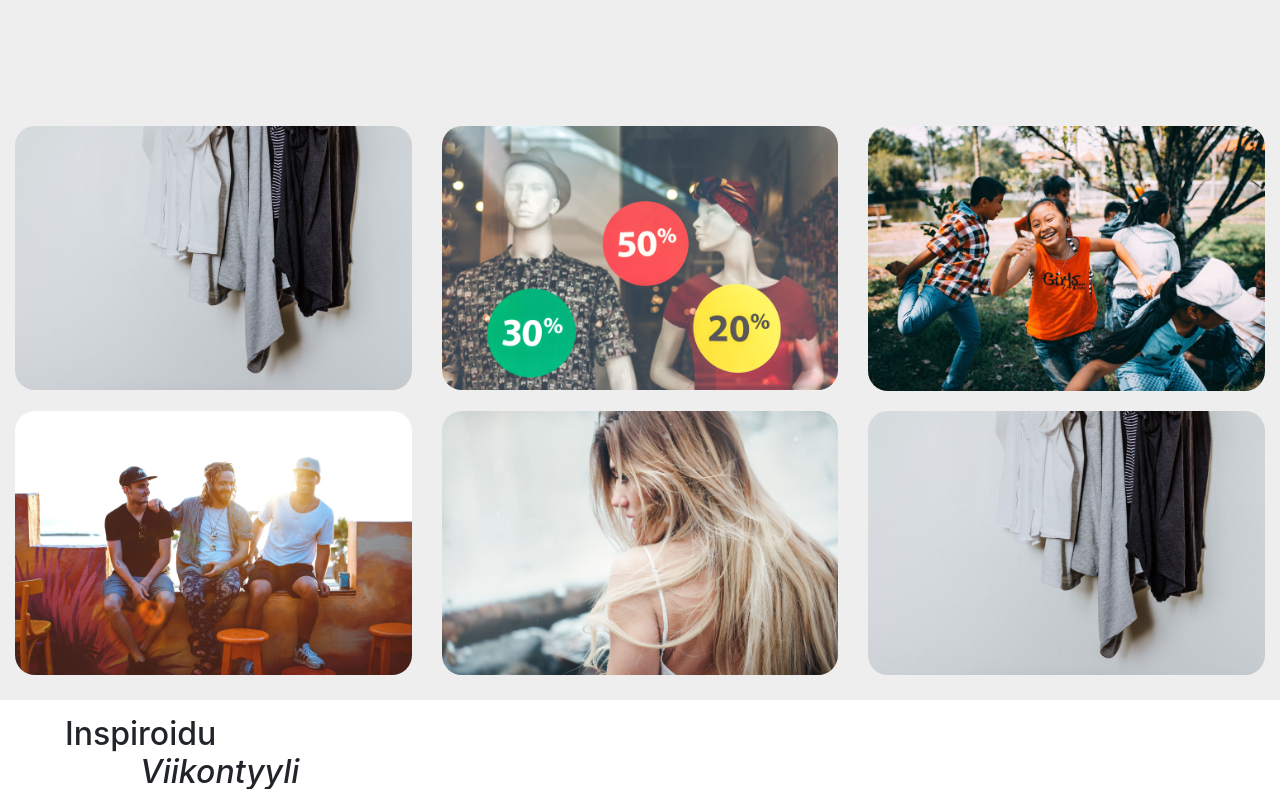
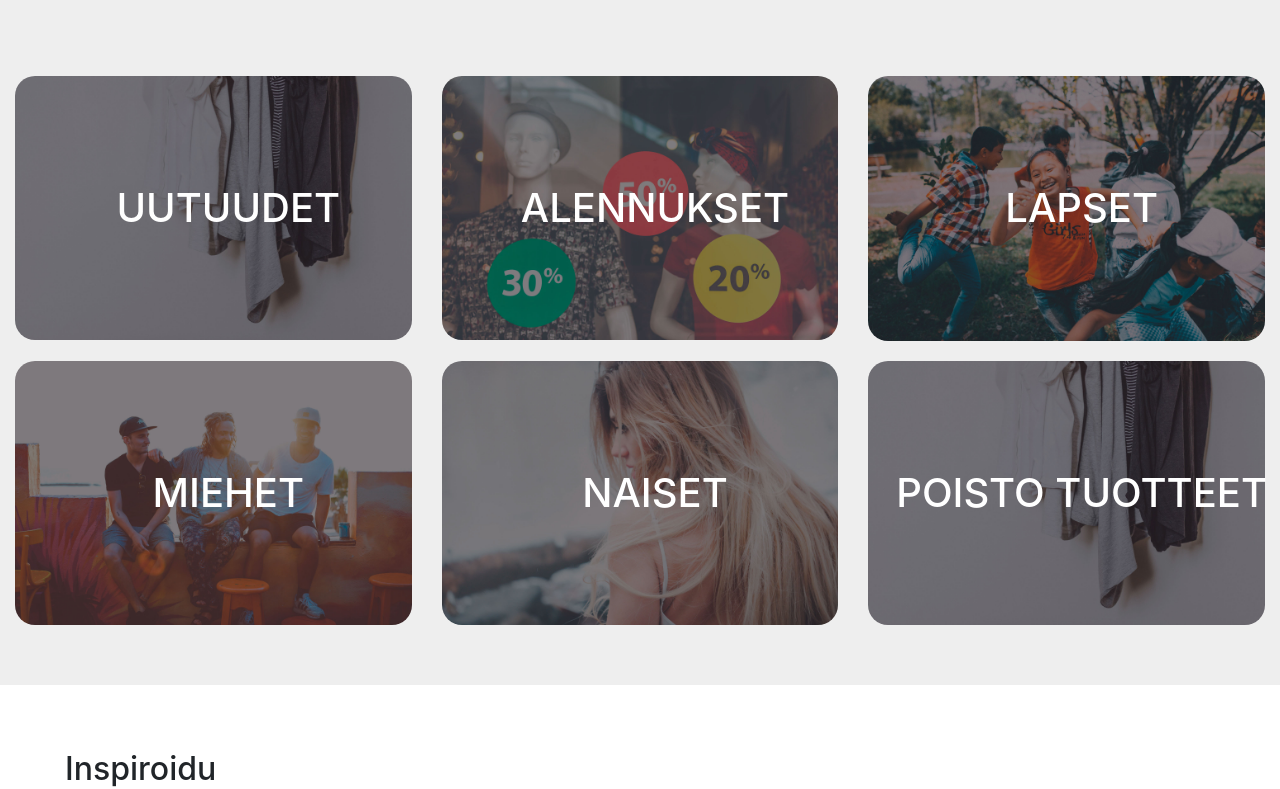
Before and after one commit to OlliPerikanta/Vaatekaupan-nettisivu, a plain HTML site: page index.html in a window 1280 px wide. Shown: the part 991-1780 px from the top of the page. Drawn offline with nearby package versions, Linux system fonts and the light colour scheme.

Commit message:
UI parannuksia section 2:seen
Overleyt lisätty kuviin ja kuvatekstit myös, sekä muita pieniä lisäyksiä tehty.

```diff
--- a/css/tyyli.css
+++ b/css/tyyli.css
@@ -25,7 +25,7 @@ body {
     padding: .5rem 1rem;
 }
 
-.ekakuva {
+.kuvateksti {
     color: #C6B298 !important;
     position: absolute;
     display: flex;
@@ -37,10 +37,22 @@ body {
     padding: 10px;
 }
 
+.kuvateksti2 {
+    color: white !important;
+    font-size: 2.5rem !important;
+    position: absolute;
+    display: flex;
+    justify-content: center;
+    flex-direction: column;
+    align-items: center;
+    height: 100%;
+    width: 100%;
+}
+
 .sivulta {
-    -webkit-animation: tekstisivulta 1s;
+    -webkit-animation: tekstisivulta 1.3s;
     -webkit-animation-fill-mode: forwards;
-    animation: tekstisivulta 1s;
+    animation: tekstisivulta 1.3s;
     animation-fill-mode: forwards;
     position: absolute;
 }
@@ -140,8 +152,10 @@ body {
     text-align: center;
     color: #C6B298;
     margin-top: 50px;
-    margin-bottom: 100px;
+    margin-bottom: 50px;
 }
+
+
 
 .kategoriakuvat img {
     height: auto;
@@ -149,12 +163,14 @@ body {
     border-radius: 20px;
     margin-top: 10px;
     margin-bottom: 10px;
+
 }
 
 .section2 {
     height: auto;
     padding: 15px;
     background-color: #EEEEEE;
+    padding-bottom: 50px;
 }
 
 .section3 {
@@ -165,17 +181,20 @@ body {
 }
 
 .alaotsikko {
+    margin-top: 50px;
     margin-left: 50px;
     margin-bottom: inherit !important;
 }
 
 .alaotsikko2 {
+    margin-top: 50px;
     margin-left: 90px;
     margin-bottom: inherit !important;
 }
 
 .italicalaotsikko {
     margin-left: 125px;
+    margin-bottom: 50px;
 }
 
 
@@ -212,15 +231,24 @@ body {
     padding-left: 15px;
     margin-right: auto;
     margin-left: auto;
+    display: block;
+}
+
+.vinkit {
+    display: flex;
+    justify-content: center;
+    flex-direction: column;
+    align-items: center;
 }
 
 .vinkit img {
     margin-top: 10px;
     margin-bottom: 10px;
     width: 100%;
-
+    max-width: 500px;
     height: 740px;
     object-fit: cover;
+
 }
 
 .section6 {
--- a/index.html
+++ b/index.html
@@ -95,15 +95,15 @@
 
     <div class="section1" id="slideshow">
         <div>
-            <h1 class="ekakuva sivulta">"Tähän tulee tekstiä"</h1>
+            <h1 class="kuvateksti sivulta">"Tähän tulee tekstiä"</h1>
             <img src="img/etusivu1.jpg">
         </div>
         <div>
-            <h1 class="ekakuva sivulta">"Jotain nättiä tähän"</h1>
+            <h1 class="kuvateksti sivulta">"Jotain nättiä tähän"</h1>
             <img src="img/summer2.jpg">
         </div>
         <div>
-            <h1 class="ekakuva sivulta">"Tähän jotain kivaa myös"</h1>
+            <h1 class="kuvateksti sivulta">"Tähän jotain kivaa myös"</h1>
             <img src="img/autumm3.jpg">
         </div>
 
@@ -117,22 +117,40 @@
         </div>
         <div class="row">
             <div class="col-12 col-sm-6 col-md-6 col-lg-4 col-xl-4 kategoriakuvat">
-                <img src="img/clothing.jpg">
+                <a href="#">
+                    <h4 class="kuvateksti2">UUTUUDET</h4>
+                </a>
+                <a href="#"><img src="img/clothing2.jpg"></a>
             </div>
             <div class="col-12 col-sm-6 col-md-6 col-lg-4 col-xl-4 kategoriakuvat">
-                <img src="img/sales.jpg">
+                <a href="#">
+                    <h4 class="kuvateksti2">ALENNUKSET</h4>
+                </a>
+                <a href="#"><img src="img/sales2.jpg"></a>
             </div>
             <div class="col-12 col-sm-6 col-md-6 col-lg-4 col-xl-4 kategoriakuvat">
-                <img src="img/juniorcategory.jpg">
+                <a href="#">
+                    <h4 class="kuvateksti2">LAPSET</h4>
+                </a>
+                <a href="#"><img src="img/juniorcategory2.jpg"></a>
             </div>
             <div class="col-12 col-sm-6 col-md-6 col-lg-4 col-xl-4 kategoriakuvat">
-                <img src="img/mencategory.jpg">
+                <a href="#">
+                    <h4 class="kuvateksti2">MIEHET</h4>
+                </a>
+                <a href="#"><img src="img/mencategory2.jpg"></a>
             </div>
             <div class="col-12 col-sm-6 col-md-6 col-lg-4 col-xl-4 kategoriakuvat">
-                <img src="img/womencategory.jpg">
+                <a href="#">
+                    <h4 class="kuvateksti2">NAISET</h4>
+                </a>
+                <a href="#"> <img src="img/womencategory2.jpg"></a>
             </div>
             <div class="col-12 col-sm-6 col-md-6 col-lg-4 col-xl-4 kategoriakuvat">
-                <img src="img/clothing.jpg">
+                <a href="#">
+                    <h4 class="kuvateksti2">POISTO TUOTTEET</h4>
+                </a>
+                <a href="#"> <img src="img/clothing2.jpg"></a>
             </div>
         </div>
     </div>
```
Also changed, not shown: img/clothing2.jpg (added), img/juniorcategory2.jpg (added), img/mencategory2.jpg (added), img/sales2.jpg (added), img/womencategory2.jpg (added).
